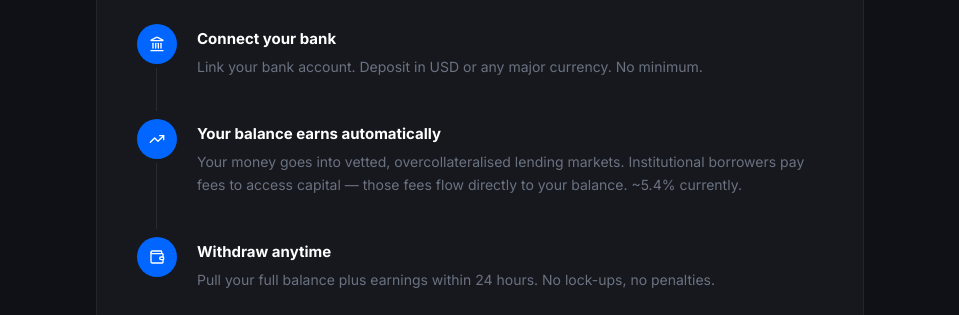
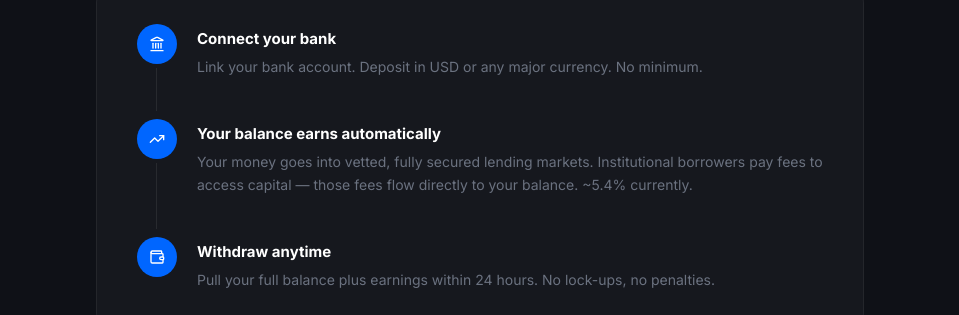
Before and after one commit to ZeroTimeDrift/vlt-landing, a Next.js app: page / in a window 1280 px wide. Shown: the part 1292-1607 px from the top of the page, without its empty margins (160-1119 px from the left). Built offline with nearby package versions, Linux system fonts and the light colour scheme; no server answers.

Commit message:
fix: replace overcollateralised with compliant copy in How It Works
DeFi-specific jargon "overcollateralised" replaced with "fully secured"
to meet homepage compliance criteria (no DeFi/crypto terminology).

Co-Authored-By: Paperclip <noreply@paperclip.ing>

```diff
--- a/app/_components/client-home.tsx
+++ b/app/_components/client-home.tsx
@@ -605,7 +605,7 @@ export default function ClientHome({ blogPosts = [] }: { blogPosts?: BlogPostDat
                   {
                     n: "2",
                     title: "Your balance earns automatically",
-                    desc: "Your money goes into vetted, overcollateralised lending markets. Institutional borrowers pay fees to access capital — those fees flow directly to your balance. ~5.4% currently.",
+                    desc: "Your money goes into vetted, fully secured lending markets. Institutional borrowers pay fees to access capital — those fees flow directly to your balance. ~5.4% currently.",
                     icon: <TrendingUp className="w-4 h-4" />,
                   },
                   {
```
